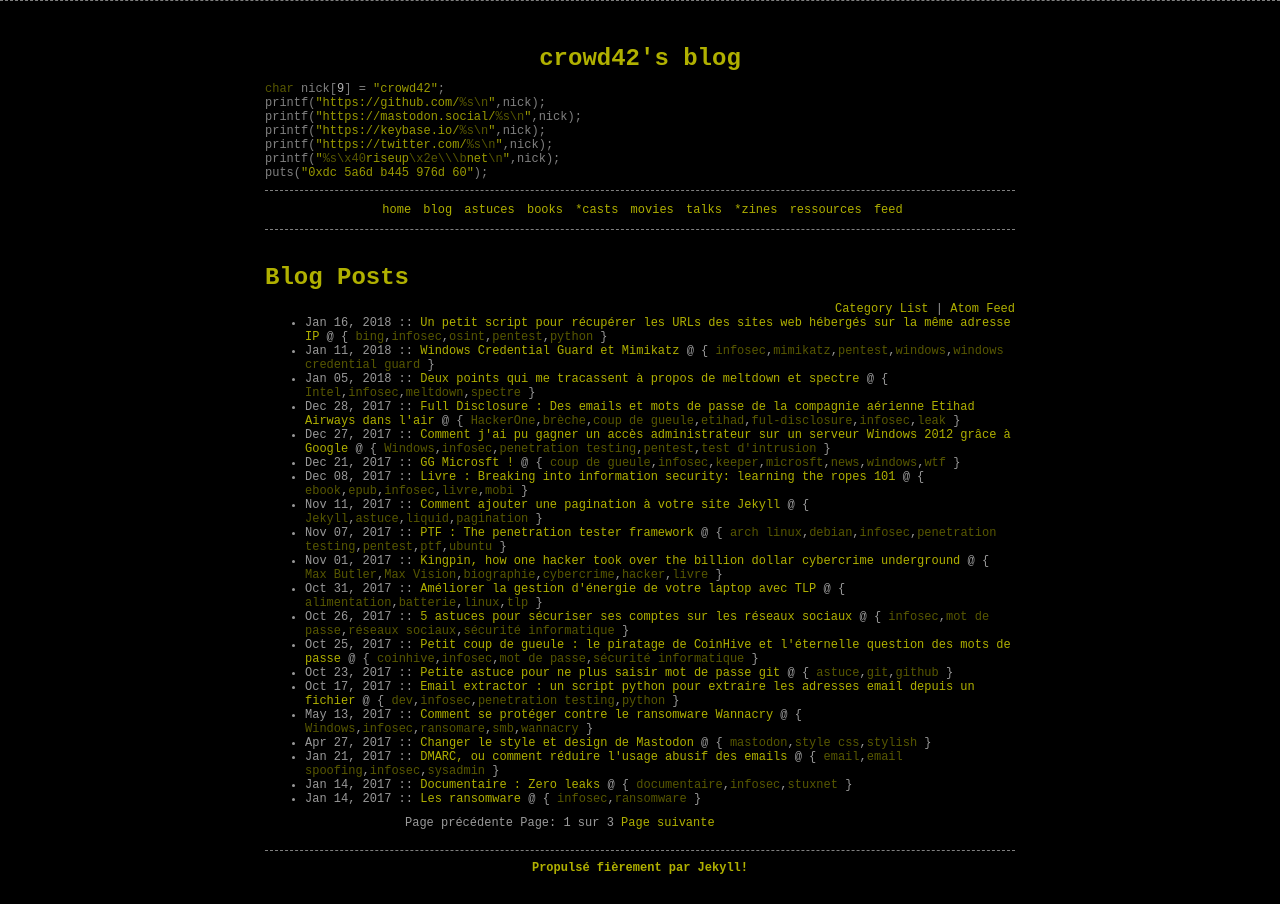
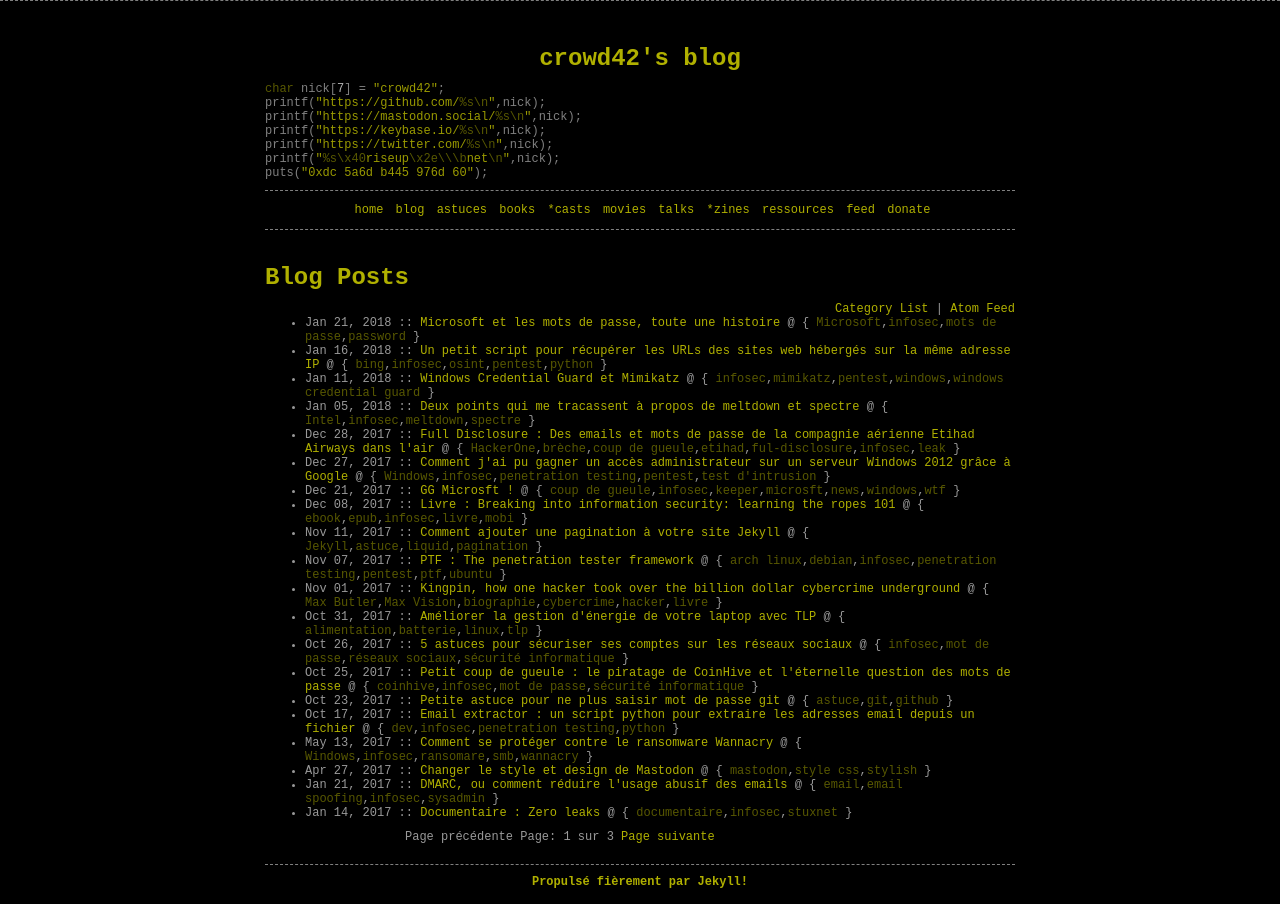
Before and after one commit to crowd42/crowd42.xyz, a Jekyll site: the page built from blog/index.html, in a window 1280 px wide. Built offline with Jekyll 4.4.1, drawn with Linux system fonts in a browser that asks for light colours; the list of posts is cut into pages by our own code; some of the changed lines change nothing that is shown.

Commit message:
new post

```diff
--- a/_includes/header.html
+++ b/_includes/header.html
@@ -2,7 +2,7 @@
   <div class="col-lg-8 col-lg-offset-2">
     <h1 class="">crowd42's blog</h1>
     <p>
-    <span class="reserved">char</span> nick[<span class="number">9</span>] = <span class="string">"{{ site.nick }}"</span>;
+    <span class="reserved">char</span> nick[<span class="number">7</span>] = <span class="string">"{{ site.nick }}"</span>;
     </p>
     <p>
     printf(<a href="https://{{ site.source_code.server }}/{{ site.source_code.nick }}" target="_blank"><span class="string">"https://{{ site.source_code.server }}/<span class="reserved">%s\n</span>"</span></a>,nick);
--- a/_includes/menu.html
+++ b/_includes/menu.html
@@ -12,6 +12,7 @@
           <li><a href="{{ site.baseurl }}/zines">*zines</a></li>
           <li><a href="{{ site.baseurl }}/ressources">ressources</a></li>
           <li><a href="{{site.baseurl}}/feed">feed</a></li>
+          <li><a href="https://liberapay.com/~29921/donate">donate</a></li>
       </ul>
     </div>
   </div>
--- /dev/null
+++ b/_posts/2018/2018-01-21-microsoft-mots-de-passe-toute-une-histoire.md
@@ -0,0 +1,34 @@
+---
+layout: post
+title: 'Microsoft et les mots de passe, toute une histoire'
+date: 2018-01-21 13:05:08
+categories:
+    - blog
+tags:
+    - Microsoft
+    - infosec
+    - mots de passe
+    - password
+---
+
+Je ne sais pas si vous vous souvenez de ça, mais jusqu'à il y a quelques années (trois ou quatre je crois) lorsqu'on voulait s'inscrire sur Hotmail/Outlook et qu'on choisissait un mot de pas qui dépassait les 16 caractères, un message d'erreur s'affichait et nous inviter à choisir un mot de passe moins long. On aurait pensé que lorsque Microsoft a abandonné cette pratique, elle aurait adopté celles recommandées par tous les acteurs du monde de la sécurité informatique, et bien non, c'était sans compte sur le génie de cette entreprises qui ne cessera jamais de nous surprendre !
+
+En effet, il y a quelques jours, j'ai voulu créer un compte sur le site des services "cloud" de Microsoft, j'ai ouvert donc KeePass et j'ai créé une nouvelle entrée pour Azure, j'ai ensuite copier le mot de passe que j'ai généré et je l'ai collé dans le champ qui est lui réservé dans le formulaire d'inscription et là surprise :
+
+<div>
+	<img src="{{ site.baseurl }}/images/posts/2018/inscription-microsoft.png" style="width:55%;" />
+</div>
+<br />
+
+Oui vous avez bien lu/vu, en 2018 il y a encore une grande entreprise  comme Microsoft qui interdit l'usage des caractères spéciaux dans les mots de passe...
+
+Donc c'est par miracle quelqu'un de chez Microsoft passe par ici, voilà un petit rappel des règles qu'il faut choisir quand on veut créer un bon mot de passe :
+
+* Choisir des mots de passe difficiles à deviner ;
+* Toujours utiliser des combinaisons des lettres minuscules et majuscules, des chiffres et des caractères spéciaux ;
+* Un mot de passe doit être unique, c'est à dire éviter d'utiliser le même pour plusieurs sites/services ;
+* ...
+
+Mais je pense que les gens de Microsoft savent déjà ça, ils ne sont pas aussi que ça, non ?
+
+P.S : Si vraiment quelqu'un de Microsoft, ou n'importe qui a un élément de réponse, j'aimerais  bien qu'on m'explique pourquoi ils autorisent pas les caractères spéciaux dans leurs mots de passe.
```
